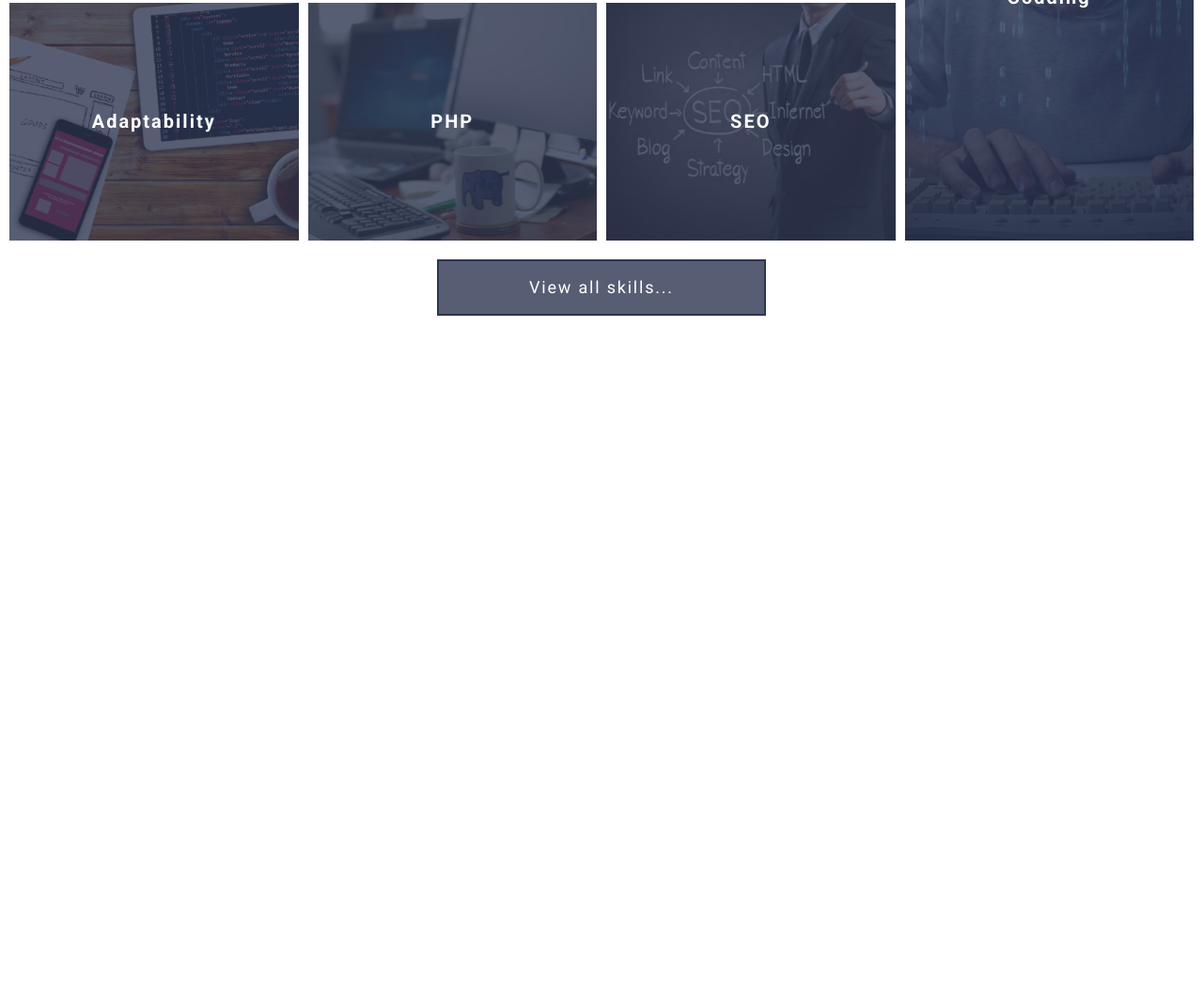
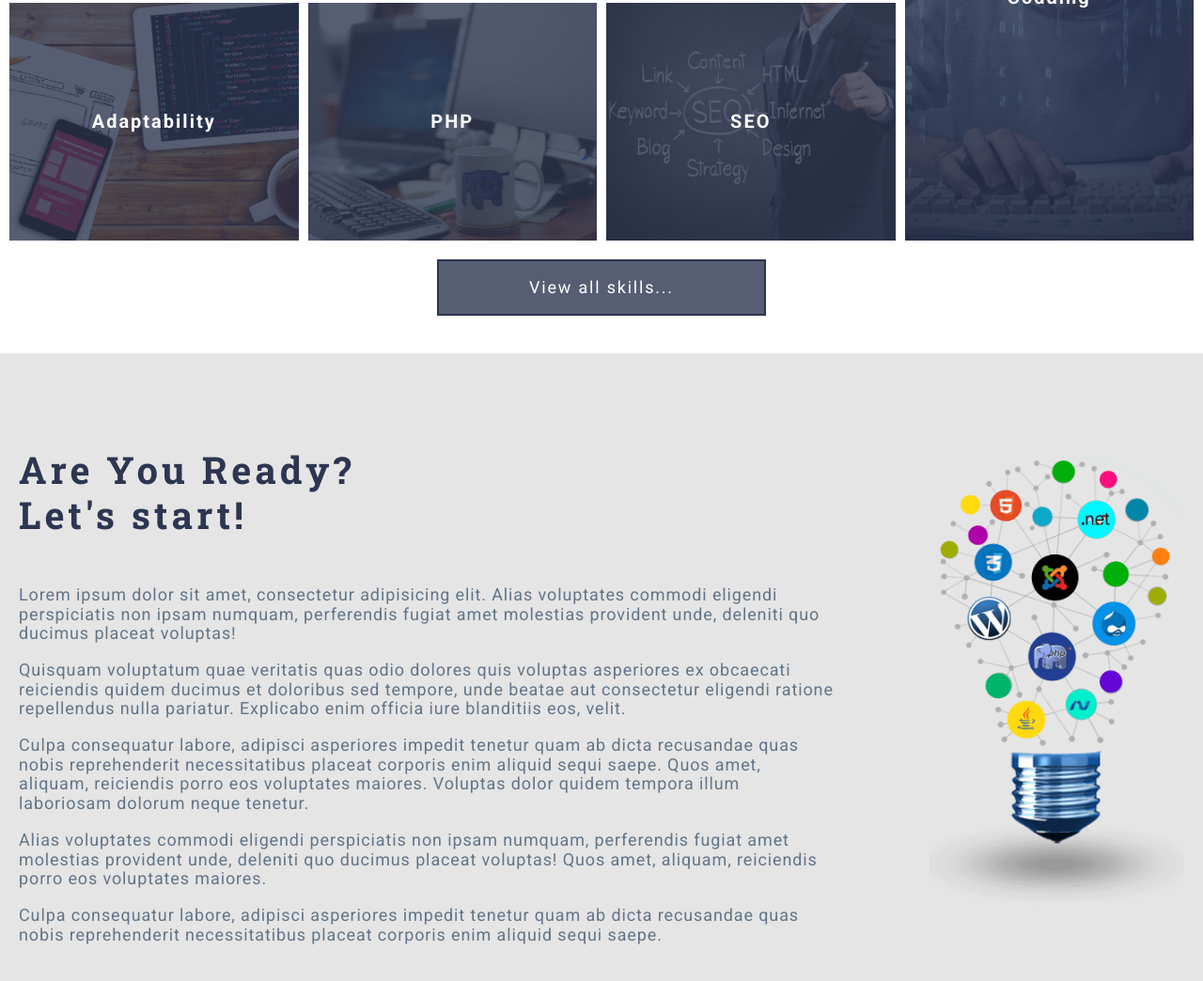
Before and after one commit to dedtanya/grid-template, a website: page index.html in a window 1280 px wide. Shown: the part 1334-2378 px from the top of the page at 94% size. Before the commit the page ends 1710 px from the top, so only its background shows below. Drawn offline with Linux system fonts and the light colour scheme.

Commit message:
section-about

```diff
--- a/assets/scss/_common.scss
+++ b/assets/scss/_common.scss
@@ -39,12 +39,29 @@ h1
     }
 }
 
+h2 {
+    font-size: 2.5rem;
+    letter-spacing: 0.1em;
+    color: $color-primary;
+    line-height: 1.2em;
+    margin: 0;
+    margin-bottom: 51px;
+    font-family: $font-header;
+}
+
 a
 {
     text-decoration: none;
 
     color: $color-light;
 }
+
+p {
+
+ margin-bottom: 0;
+
+}
+
 .btn
 {
     display: flex;
--- a/assets/scss/sections/_section-about.scss
+++ b/assets/scss/sections/_section-about.scss
@@ -0,0 +1,40 @@
+.about {
+  height: 699px;
+  background-color: $color-gray-light;
+  padding-top: 100px;
+  padding-bottom: 100px;
+  letter-spacing: 0.055em;
+
+
+
+
+  &__container {
+    display: flex;
+    gap: 100px;
+    padding-left: $gap;
+    padding-right: $gap;
+
+
+  }
+
+  &__content {
+
+
+    flex-direction: row;
+    font-size: 1.125em;
+    width: 929px;
+    text-align: left;
+    height: 499px;
+
+
+
+
+
+  }
+  &__image {
+
+    display: grid;
+    align-content: center;
+    justify-items: center;
+  }
+  }
--- a/index.html
+++ b/index.html
@@ -36,11 +36,6 @@
             <span class="header-navbar__btn-row"></span>
             <span class="header-navbar__btn-row"></span>
           </div>
-
-
-
-
-
           <ul class="header-navbar__list">
             <li class="header-navbar__item">
               <a class="header-navbar__link" href="">Home</a>
@@ -123,7 +118,26 @@
 
 
   <!--about-->
-  <section></section>
+  <section class="about">
+    <div class="about__container">
+        <div class="about__content">
+          <h2>
+            Are You Ready?<br>
+            Let's start!
+          </h2>
+          <p>Lorem ipsum dolor sit amet, consectetur adipisicing elit. Alias voluptates commodi eligendi perspiciatis non ipsam numquam, perferendis fugiat amet molestias provident unde, deleniti quo ducimus placeat voluptas!</p>
+          <p>Quisquam voluptatum quae veritatis quas odio dolores quis voluptas asperiores ex obcaecati reiciendis quidem ducimus et doloribus sed tempore, unde beatae aut consectetur eligendi ratione repellendus nulla pariatur. Explicabo enim officia iure blanditiis eos, velit.</p>
+          <p>Culpa consequatur labore, adipisci asperiores impedit tenetur quam ab dicta recusandae quas nobis reprehenderit necessitatibus placeat corporis enim aliquid sequi saepe. Quos amet, aliquam, reiciendis porro eos voluptates maiores. Voluptas dolor quidem tempora illum laboriosam dolorum neque tenetur.</p>
+          <p>Alias voluptates commodi eligendi perspiciatis non ipsam numquam, perferendis fugiat amet molestias provident unde, deleniti quo ducimus placeat voluptas! Quos amet, aliquam, reiciendis porro eos voluptates maiores.</p>
+          <p>Culpa consequatur labore, adipisci asperiores impedit tenetur quam ab dicta recusandae quas nobis reprehenderit necessitatibus placeat corporis enim aliquid sequi saepe.</p>
+        </div>
+        <div class="about__image">
+          <img src="assets/img/img-lamp-webdev.png">
+        </div>
+      </div>
+
+    </div>
+  </section>
   <!--form-->
   <section></section>
   <!--posts-->
```
Also changed, not shown: assets/css/style.css.
